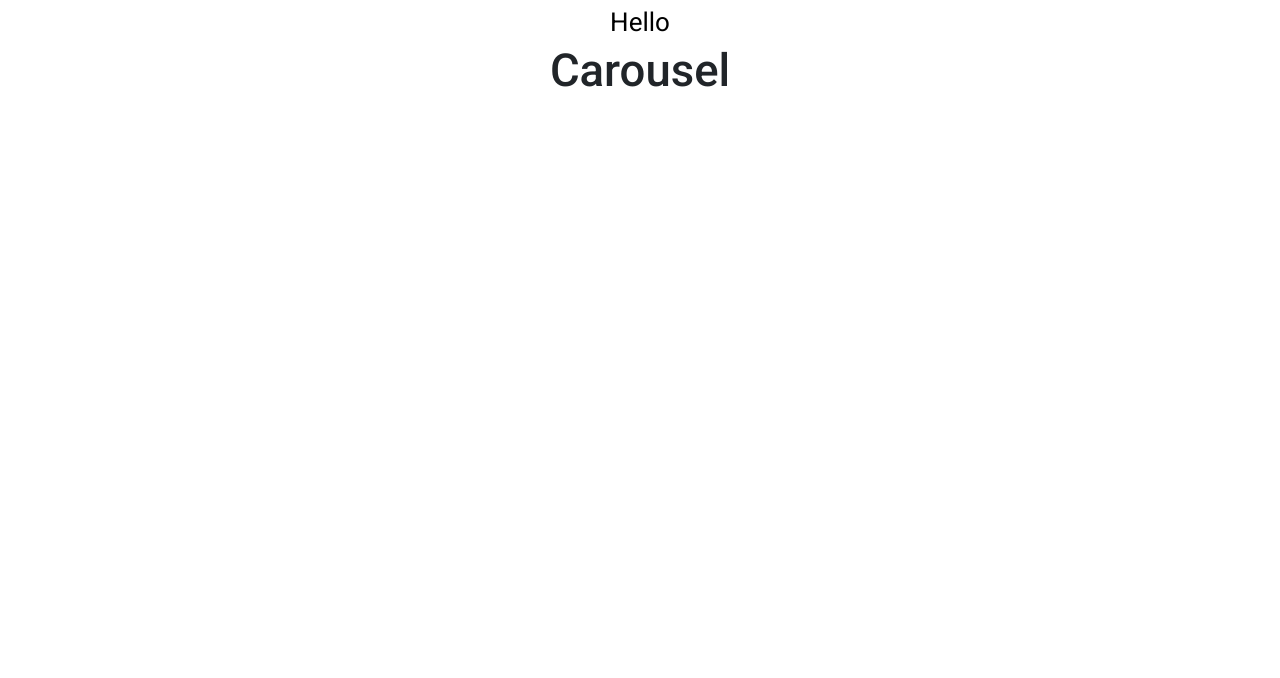
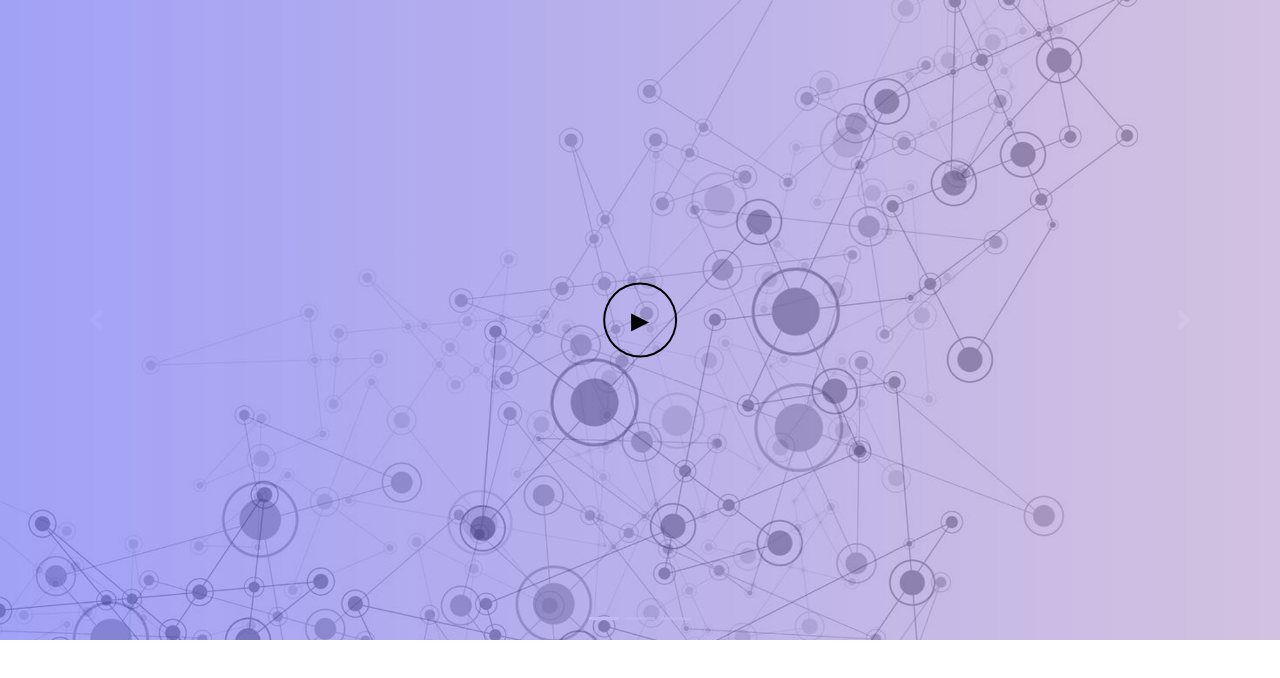
Before and after one commit to nmhieu1896/Movie_Ticket_Booking, a React (Create React App) app in the folder client/: page / in a window 1280 px wide. Shown: the top 678 px of the page. Built offline with nearby package versions, Linux system fonts and the light colour scheme.

Commit message:
adding Carousel layout

```diff
--- a/client/package.json
+++ b/client/package.json
@@ -15,8 +15,9 @@
     "react": "^16.10.2",
     "react-dom": "^16.10.2",
     "react-redux": "^7.1.1",
+    "react-responsive-carousel": "^3.1.50",
     "react-router-dom": "^5.1.2",
-    "react-scripts": "3.0.1",
+    "react-scripts": "3.1.2",
     "redux": "^4.0.4",
     "redux-logger": "^3.0.6",
     "redux-thunk": "^2.3.0",
--- a/client/src/App.jsx
+++ b/client/src/App.jsx
@@ -6,10 +6,8 @@ import './SCSS/main.scss';
 
 const App = () => (
   <div className="App">
-    <a href=" " className="animated-title">
-      Hello
-    </a>
     <Carousel />
+    {/* <h3>hello</h3> */}
   </div>
 );
 
--- a/client/src/SCSS/_base.scss
+++ b/client/src/SCSS/_base.scss
@@ -1,5 +1,5 @@
 html{
-  font-size: 162.5%;
+  font-size: 62.5%;
 }
 *,
 *::after,
@@ -7,6 +7,10 @@ html{
     margin: 0;
     padding: 0;
     box-sizing: border-box;
+}
+
+body {
+  position: relative;
 }
 
 a {
--- a/client/src/components/Carousel/Carousel.component.jsx
+++ b/client/src/components/Carousel/Carousel.component.jsx
@@ -1,11 +1,77 @@
 import React from 'react';
 
+import CarouselImage from '../CarouselImage/CarouselImage.component';
+
 import './Carousel.styles.scss';
+// import image from '../../assets/bg.png';
 
 const Carousel = () => (
-  <div>
-    <h3>Carousel</h3>
-  </div>
+  <>
+    <div
+      id="IntroductionCarousel"
+      className="carousel slide"
+      data-ride="carousel"
+      data-interval="false"
+    >
+      <ol className="carousel-indicators">
+        <li
+          data-target="#IntroductionCarousel"
+          data-slide-to={0}
+          className="active"
+        />
+        <li data-target="#IntroductionCarousel" data-slide-to={1} />
+        <li data-target="#IntroductionCarousel" data-slide-to={2} />
+      </ol>
+      {/* Content */}
+      <div className="carousel-inner">
+        <CarouselImage />
+      </div>
+      {/* End of Content */}
+      <a
+        className="carousel-control-prev"
+        href="#IntroductionCarousel"
+        role="button"
+        data-slide="prev"
+      >
+        <span className="carousel-control-prev-icon" aria-hidden="true" />
+      </a>
+      <a
+        className="carousel-control-next"
+        href="#IntroductionCarousel"
+        role="button"
+        data-slide="next"
+      >
+        <span className="carousel-control-next-icon" aria-hidden="true" />
+      </a>
+    </div>
+
+    <div
+      className="modal trailer"
+      id="modelId"
+      tabIndex={-1}
+      role="dialog"
+      aria-labelledby="modelTitleId"
+      aria-hidden="true"
+    >
+      <div
+        className="modal-dialog modal-dialog-centered modal-lg"
+        role="document"
+      >
+        <div className="modal-content">
+          <div className="modal-body">
+            <iframe
+              width="100%"
+              height="100%"
+              src="https://www.youtube.com/embed/0WWzgGyAH6Y?autoplay=1"
+              allow="autoplay"
+              allowFullScreen
+              title="video"
+            />
+          </div>
+        </div>
+      </div>
+    </div>
+  </>
 );
 
 export default Carousel;
--- a/client/src/components/Carousel/Carousel.styles.scss
+++ b/client/src/components/Carousel/Carousel.styles.scss
@@ -1,5 +1,27 @@
 @import '../../SCSS/main.scss';
 
-.btn{
-  background: $primary-color;
+.modal-lg {
+  max-width: 900px;
 }
+
+.modal-content {
+  min-width: 768px;
+  box-shadow: 0 5px 15px rgba(0, 0, 0, .5);
+  background: #4444;
+
+  .modal-body {
+    position: relative;
+    height: 0px;
+    padding: 0;
+    padding-bottom: 56.25%;
+    padding-top: 25px;
+
+
+    iframe {
+      position: absolute;
+      top: 00px;
+      left: 0;
+      border: none;
+    }
+  }
+}
--- /dev/null
+++ b/client/src/components/CarouselImage/CarouselImage.component.jsx
@@ -0,0 +1,23 @@
+import React from 'react';
+
+import './CarouselImage.styles.scss';
+import image from '../../assets/bg.png';
+
+const CarouselImage = () => (
+  <>
+    <div className="carousel-item active">
+      <button
+        className="play-button"
+        type="button"
+        data-toggle="modal"
+        data-target="#modelId"
+      >
+        &#9658;
+      </button>
+      <div className="overlay"> </div>
+      <img src={image} className="d-block w-100 img-carousel" alt="..." />
+    </div>
+  </>
+);
+
+export default CarouselImage;
--- /dev/null
+++ b/client/src/components/CarouselImage/CarouselImage.styles.scss
@@ -0,0 +1,31 @@
+@import '../../SCSS/main.scss';
+
+.carousel-item {
+  height: 80vh;
+
+  .play-button {
+    @include absCenter;
+    font-size: 3rem;
+    padding: 1rem 2rem;
+    border: 2px solid black;
+    border-radius: 100%;
+    background: none;
+    z-index: 100;
+
+    &:hover {
+      opacity: .5;
+    }
+  }
+
+  .img-carousel {
+    z-index: 0;
+  }
+
+  .overlay {
+    position: absolute;
+    height: 100%;
+    width: 100%;
+    background: linear-gradient(to right, #00f5, #5093);
+    z-index: 50;
+  }
+}
```
Also changed, not shown: client/.eslintrc.json, client/src/assets/bg.png (added), 1 other file (tests, documents, lock files or other folders).
